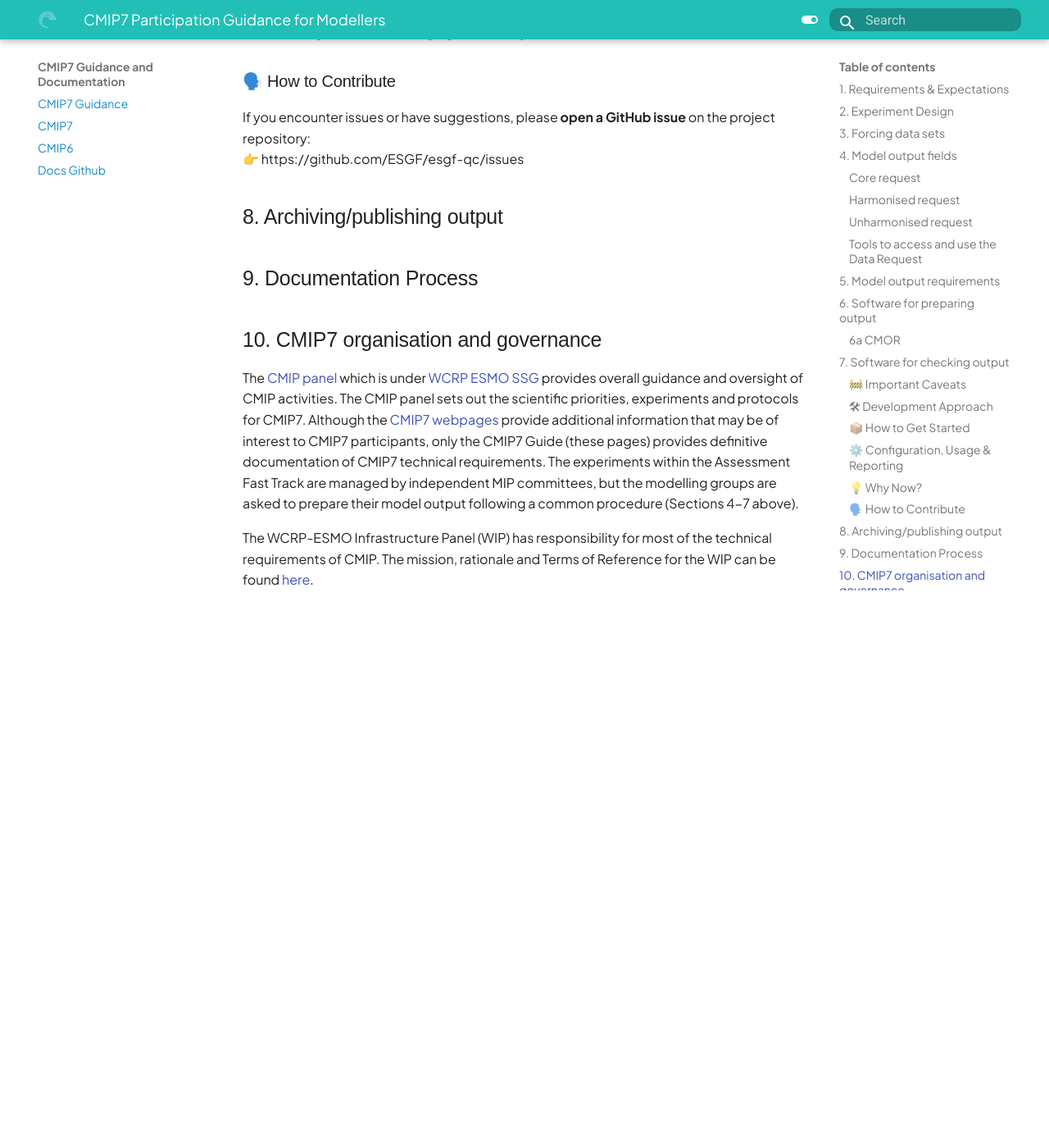
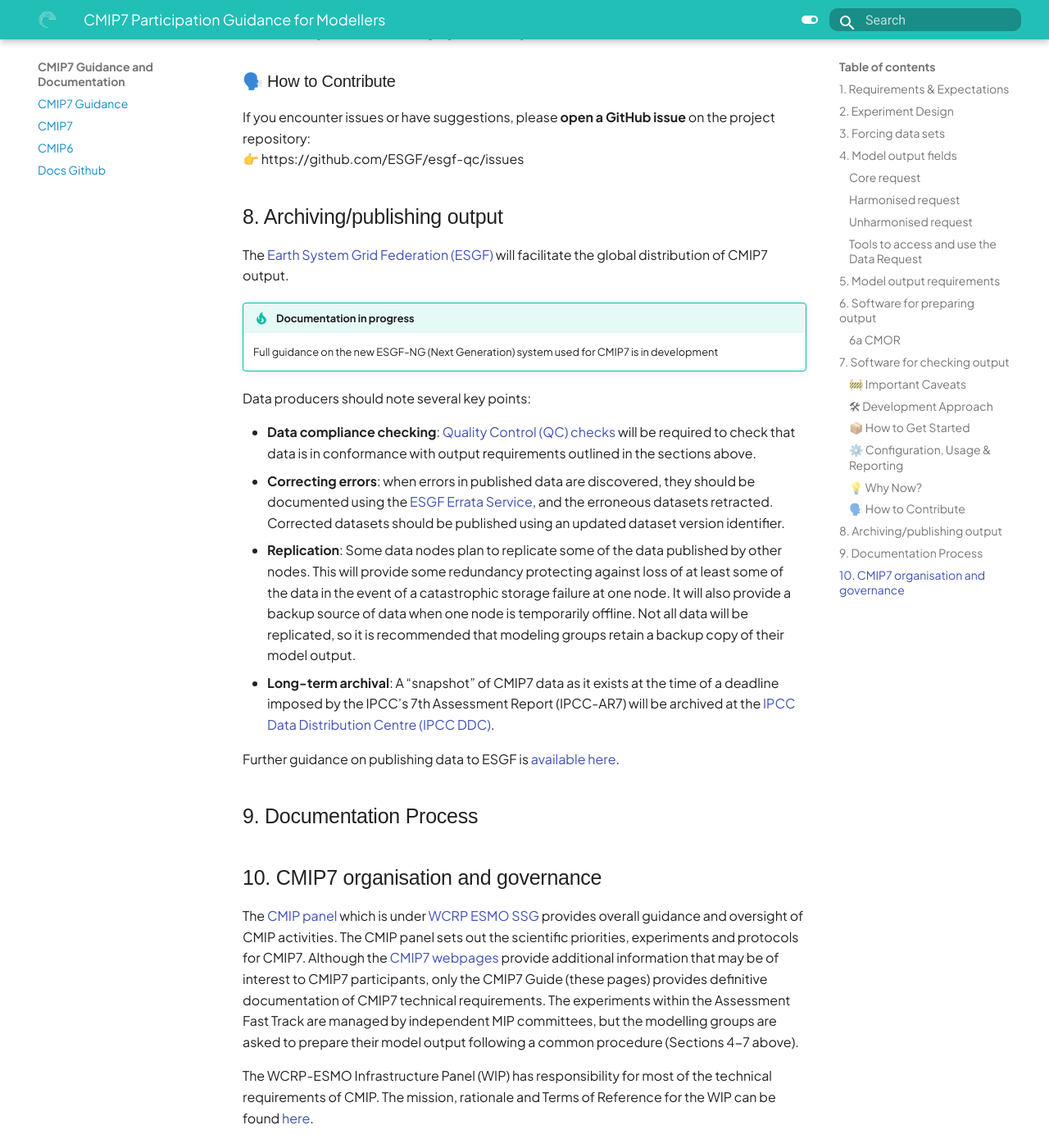
Before and after one commit to WCRP-CMIP/cmip7-guidance, an MkDocs documentation site: the page built from docs/CMIP7/guidance_for_modellers.md, in a window 1280 px wide and 1400 px high, scrolled down 7334 px. Shown: the whole window at 82% size. Built offline with MkDocs 1.6.1 and Material for MkDocs 9.7.7, drawn with Linux system fonts in a browser that asks for light colours; some web fonts are replaced; before the commit the page ends 8078 px from its top, so only the background shows below that.

Commit message:
minimal info for modellers guidance archiving/publishing subsection

```diff
--- a/docs/CMIP7/guidance_for_modellers.md
+++ b/docs/CMIP7/guidance_for_modellers.md
@@ -243,7 +243,26 @@ This early release aims to:
 If you encounter issues or have suggestions, please **open a GitHub issue** on the project repository:
 👉 https://github.com/ESGF/esgf-qc/issues
 
+
 ## 8.  Archiving/publishing output
+
+The [Earth System Grid Federation (ESGF)](https://esgf.github.io/) will facilitate the global distribution of CMIP7 output.
+
+!!! tip "Documentation in progress"
+
+    Full guidance on the new ESGF-NG (Next Generation) system used for CMIP7 is in development
+
+Data producers should note several key points:
+
+- **Data compliance checking**: [Quality Control (QC) checks](#7--software-for-checking-output) will be required to check that data is in conformance with output requirements outlined in the sections above.
+- **Correcting errors**: when errors in published data are discovered, they should be documented using the [ESGF Errata Service](https://errata.ipsl.fr/), and the erroneous datasets retracted. Corrected datasets should be published using an updated dataset version identifier.
+- **Replication**: Some data nodes plan to replicate some of the data published by other nodes. This will provide some redundancy protecting against loss of at least some of the data in the event of a catastrophic storage failure at one node. It will also provide a backup source of data when one node is temporarily offline. Not all data will be replicated, so it is recommended that modeling groups retain a backup copy of their model output.
+- **Long-term archival**: A “snapshot” of CMIP7 data as it exists at the time of a deadline imposed by the IPCC’s 7th Assessment Report (IPCC-AR7) will be archived at the [IPCC Data Distribution Centre (IPCC DDC)](https://www.ipcc-data.org/).
+
+Further guidance on publishing data to ESGF is [available here](./guidance_for_esgf.md).
+
+
+
 ## 9.  Documentation Process
 ## 10.  CMIP7 organisation and governance
 
```
